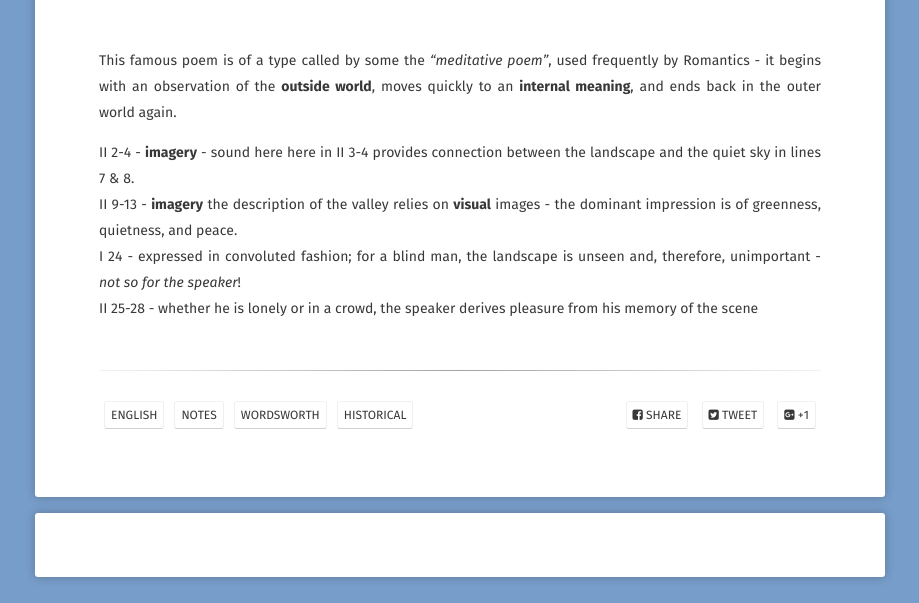
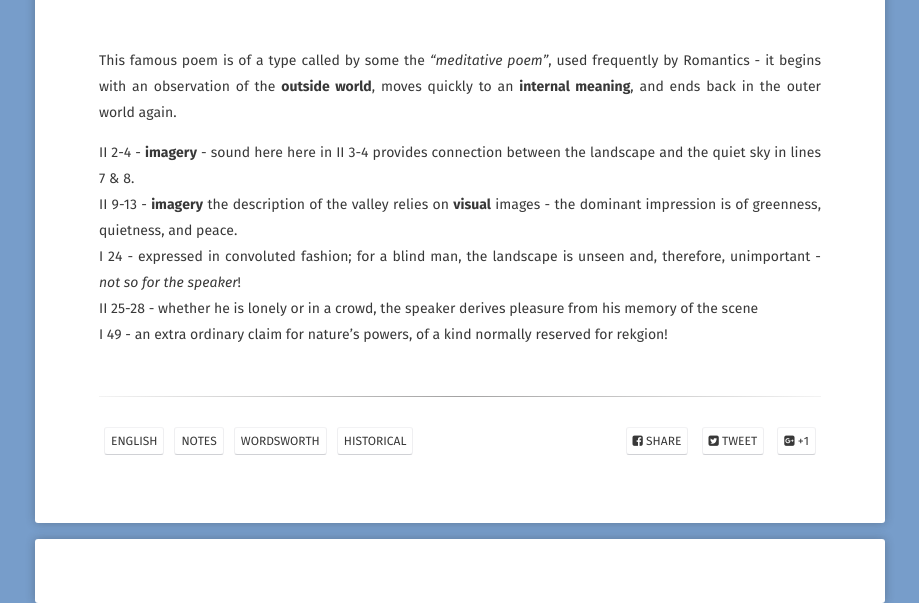
Before and after one commit to EthenStrine/site, a Jekyll site: the page built from _posts/2019-03-18-wordsworth.md, in a window 1280 px wide. Shown: the part 674-1277 px from the top of the page, without its empty margins (180-1099 px from the left). Built offline with Jekyll 4.4.1, drawn with Linux system fonts in a browser that asks for light colours; some web fonts are replaced; comment, search, counter and statistics services are not loaded.

Commit message:
Update 2019-03-18-wordsworth.md

```diff
--- a/_posts/2019-03-18-wordsworth.md
+++ b/_posts/2019-03-18-wordsworth.md
@@ -19,3 +19,4 @@ II 2-4 - **imagery** - sound here here in II 3-4 provides connection between the
 II 9-13 - **imagery** the description of the valley relies on **visual** images - the dominant impression is of greenness, quietness, and peace.
 I 24 - expressed in convoluted fashion; for a blind man, the landscape is unseen and, therefore, unimportant - *not so for the speaker*!
 II 25-28 - whether he is lonely or in a crowd, the speaker derives pleasure from his memory of the scene
+I 49 - an extra ordinary claim for nature's powers, of a kind normally reserved for rekgion!
```
